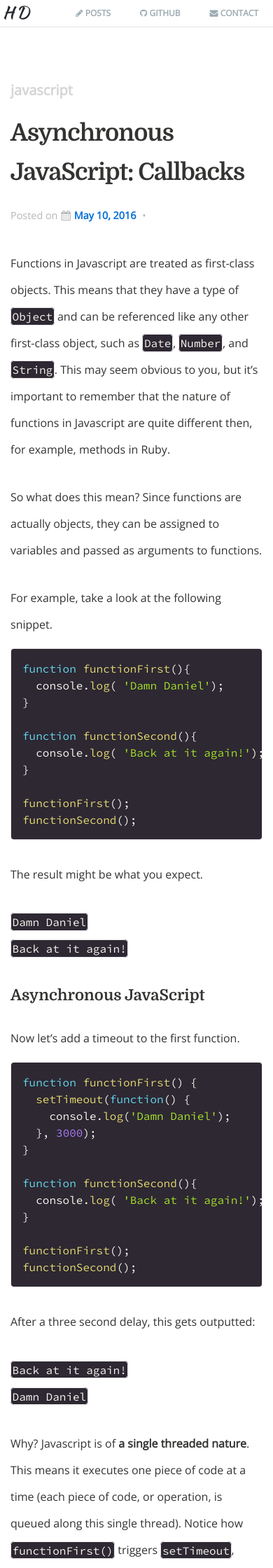
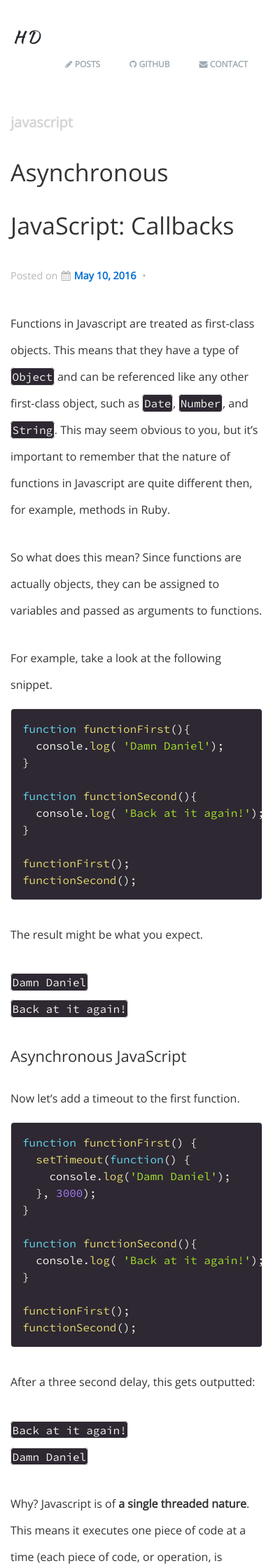
Before and after one commit to housseindjirdeh/hdjirdeh.github.io, a Jekyll site: the page built from _posts/2016-05-10-asynchronous-javascript-callbacks.markdown, in a window 390 px wide. Shown: the top 2240 px of the page at 70% size. Built offline with Jekyll 4.4.1, drawn with Linux system fonts in a browser that asks for light colours; nearby versions of some CDN libraries; comment, search, counter and statistics services are not loaded.

Commit message:
Changed header font

```diff
--- a/_includes/head.html
+++ b/_includes/head.html
@@ -15,7 +15,6 @@
   <link rel="stylesheet" href="/css/prism.css">
 
   <link href='https://fonts.googleapis.com/css?family=Kaushan+Script' rel='stylesheet' type='text/css'>
-  <link href='https://fonts.googleapis.com/css?family=Domine:700' rel='stylesheet' type='text/css'>
   <link href='https://fonts.googleapis.com/css?family=Open+Sans' rel='stylesheet' type='text/css'>
   <link href='https://fonts.googleapis.com/css?family=Source+Code+Pro' rel='stylesheet' type='text/css'>
   <script src="https://cdn.mathjax.org/mathjax/latest/MathJax.js?config=TeX-AMS-MML_HTMLorMML" type="text/javascript"></script>
--- a/_sass/_base.scss
+++ b/_sass/_base.scss
@@ -153,6 +153,9 @@ a {
     }
 }
 
+a.post-link {
+    font-weight: normal;
+}
 
 
 /**
--- a/_sass/_layout.scss
+++ b/_sass/_layout.scss
@@ -129,7 +129,7 @@
     }
 
     ul.page-link {
-        font-family: "Domine", Serif;
+        font-family: "Open Sans", Serif;
         padding: 0 5px;
         color: #333332;
         line-height: 1.5;
@@ -404,11 +404,7 @@
     display: block;
     font-size: $head-font-size;
     line-height: 56px;
-}
-.post-title {
-    display: block;
-    font-size: $post-font-size;
-    line-height: 56px;
+    letter-spacing: 0.5px;
 }
 .post-divider {
     margin-top: 60px;
@@ -425,10 +421,13 @@
     margin-bottom: $spacing-unit;
 }
 .post-title {
-    font-size: 42px;
-    letter-spacing: -1px;
-    line-height: 56px;
+    display: block;
+    font-size: 56px;
+    line-height: 76px;
     @include media-query($on-laptop) {
+        font-size: 46px;
+    }
+    @include media-query($on-palm) {
         font-size: 34px;
     }
 }
@@ -658,19 +657,14 @@
 
 @media only screen and (max-width: 900px) {
     .post-nav {
-        padding: 15px;
+        padding: 35px 15px 0;
+        margin-bottom: 20px;
     }
 }
 
 @media only screen and (max-width: 500px) {
-    .post-nav {
-        padding: 0;
-        margin-bottom: 2rem;
-        border-bottom: #e0e4e7 1px solid;
-    }
-
     .title-header {
-        width: auto;
+        width: 100%;
     }
 
     .hover-feature span {
--- a/css/main.scss
+++ b/css/main.scss
@@ -7,10 +7,10 @@
 
 // Our variables
 $fancy-font-family: "Kaushan Script", Serif;
-$headings-font-family: 'Domine',Serif;
+$headings-font-family: 'Open Sans',Serif;
 $base-font-family: 'Open Sans',Serif;
 $base-font-size:   16px;
-$head-font-size: 34px;
+$head-font-size: 38px;
 $post-font-size: 34px;
 $base-font-weight: 400;
 $small-font-size:  $base-font-size * 0.9;
```
